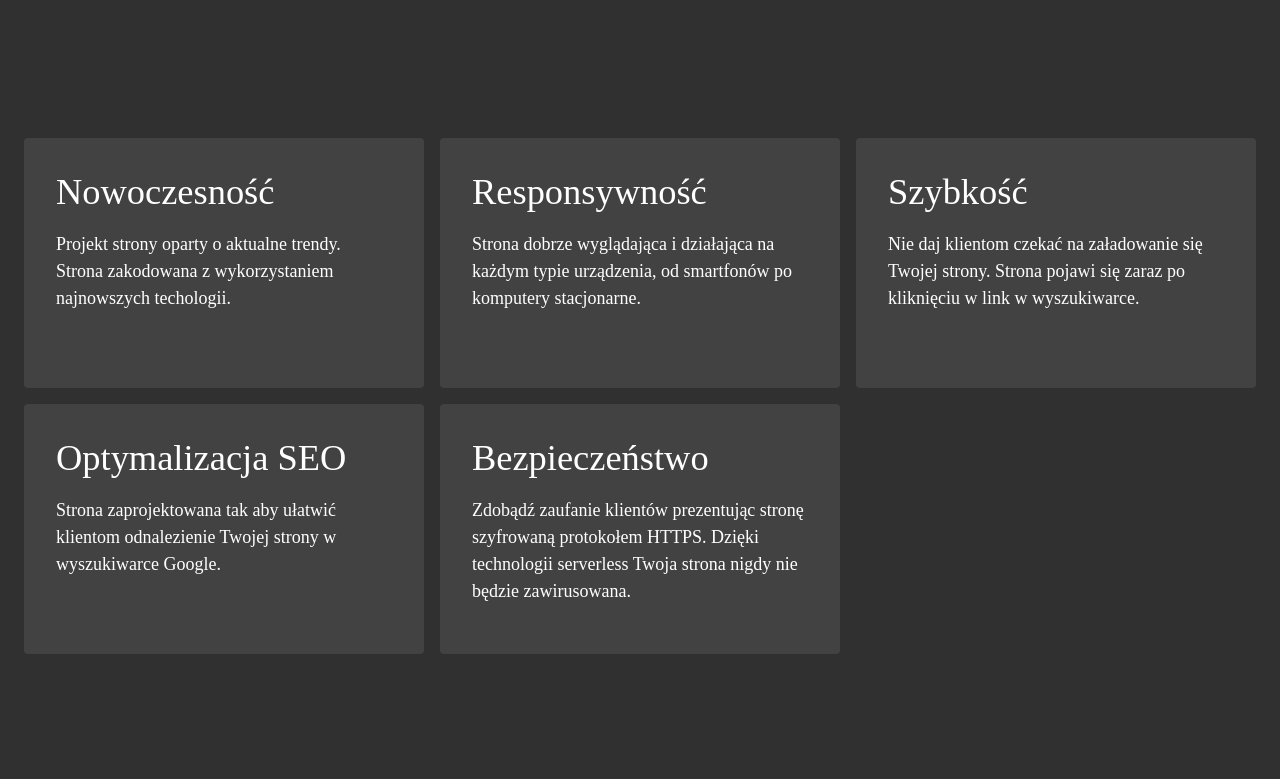
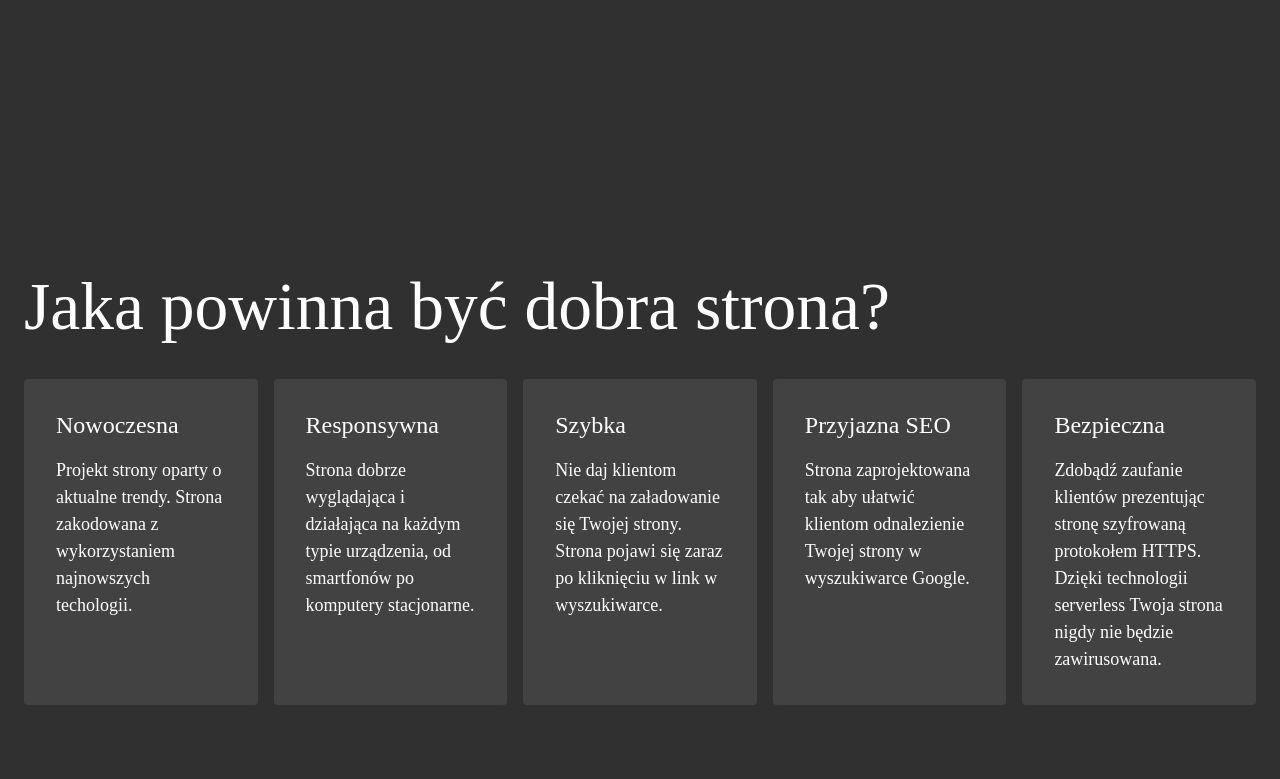
Before and after one commit to marcinliwen/webdevelopment, a Gatsby site: page / in a window 1280 px wide. Shown: the part 700-1479 px from the top of the page. Built offline with nearby package versions, Linux system fonts and the light colour scheme; Gatsby itself is replaced by a stand-in of ours.

Commit message:
text add

```diff
--- a/src/components/Specials.js
+++ b/src/components/Specials.js
@@ -8,43 +8,60 @@ import Typography from '@material-ui/core/Typography';
 import Button from '@material-ui/core/Button';
 import Grid from '@material-ui/core/Grid';
 import Paper from '@material-ui/core/Paper';
+import { makeStyles } from '@material-ui/core/styles';
+import Sectiontitle from './sectiontitle'
+
 
 
 const specials = [
     {
-        "title":"Nowoczesność",
+        "title":"Nowoczesna",
         "desc" : "Projekt strony oparty o aktualne trendy. Strona zakodowana z wykorzystaniem najnowszych techologii."
     },
     {
-        "title" : "Responsywność",
+        "title" : "Responsywna",
         "desc" : "Strona dobrze wyglądająca i działająca na każdym typie urządzenia, od smartfonów po komputery stacjonarne."
     },
     {
-        "title" : "Szybkość",
+        "title" : "Szybka",
         "desc" : "Nie daj klientom czekać na załadowanie się Twojej strony. Strona pojawi się zaraz po kliknięciu w link w wyszukiwarce."
     },
     {
-        "title" : "Optymalizacja SEO",
+        "title" : "Przyjazna SEO",
         "desc" : "Strona zaprojektowana tak aby ułatwić klientom odnalezienie Twojej strony w wyszukiwarce Google."
     },
     {
-        "title" : "Bezpieczeństwo",
+        "title" : "Bezpieczna",
         "desc" : "Zdobądź zaufanie klientów prezentując stronę szyfrowaną protokołem HTTPS. Dzięki technologii serverless Twoja strona nigdy nie będzie zawirusowana."
     }
 ]
 
+const useStyles = makeStyles((theme) => ({
+    gridItem:{
+        width: '100%',
+        flexWrap: 'wrap',
+        [theme.breakpoints.up('md')]: {
+            width: 'calc(100% / 5)',
+        }
+    },
+    paper: {
+        height: '100%'
+    }
+  }));
+
 const Special = () => {
-    console.log(specials)
+    const classes = useStyles();
 
     return(
         <section id="special">
             <Container >
+            <Sectiontitle title='Jaka powinna być dobra strona?'/>
             <Grid container spacing={2}>
                 {specials.map((item)=>
-                    <Grid  item md={4}  key={item} >
-                        <Paper elevation={0}>
+                    <Grid  item className={classes.gridItem}   key={item} >
+                        <Paper elevation={0} className={classes.paper}>
                             <Box p={4} style={{height: '100%', minHeight: '250px'}}>
-                                <Typography variant="h4">{item.title}</Typography>
+                                <Typography variant="h4" style={{fontSize: '24px'}}>{item.title}</Typography>
                                 <Typography variant="body1">{item.desc}</Typography>
                             </Box>
                         </Paper>
--- a/src/components/Steps.js
+++ b/src/components/Steps.js
@@ -22,7 +22,7 @@ import Sectiontitle from './sectiontitle'
 
 const useStyles = makeStyles((theme) => ({
     paper: {
-      padding: '6px 16px',
+      padding: '16px',
       height: '100%',
     },
     secondaryTail: {
```
